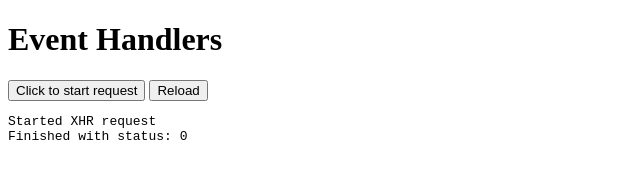
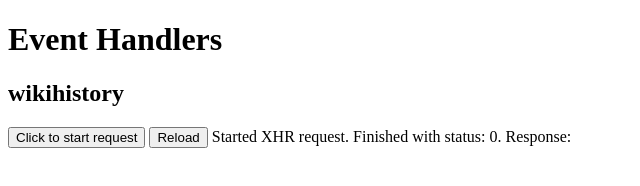
Before and after one commit to Daniel-Galvezcohort238/async-js-part1-Galvez, a plain HTML site: page index.html in a window 1280 px wide. Both pictures are taken after a click on the button "Click to start request". Shown: the whole page, without its empty margins (0-640 px from the left). Drawn offline with Linux system fonts and the light colour scheme; no server answers.

Commit message:
adding additional practice code

```diff
--- a/index.html
+++ b/index.html
@@ -11,8 +11,13 @@
   <body>
 
     <h1>Event Handlers</h1>
+    <h2>wikihistory</h2>
     <button id="xhr">Click to start request</button>
     <button id="reload">Reload</button>
+    <output id="output1"></output>
+    <br>
+
+
 
     <pre readonly class="event-log"></pre>
 
--- a/script.js
+++ b/script.js
@@ -1,16 +1,14 @@
 class EventHandlers {
     constructor() {
-        const log = document.querySelector(".event-log");
+        const output = document.getElementById('output1')
 
         document.querySelector("#xhr").addEventListener('click', () => {
-            log.textContent = '';
+            output.textContent = '';
 
             const xhr = new XMLHttpRequest();
 
-            console.log(xhr.addEventListener('loadend', () => {console.log('y/n')}))
-
             xhr.addEventListener('loadend', () => {
-                log.textContent = `${log.textContent}Finished with status: ${xhr.status}`;
+                output.textContent = `${output.textContent}Finished with status: ${xhr.status}. Response: ${xhr.response}`;
             });
 
             console.log(xhr.open);
@@ -21,11 +19,11 @@ class EventHandlers {
                 'https://raw.githubusercontent.com/mdn/content/main/files/en-us/_wikihistory.json',
             );
             xhr.send();
-            log.textContent = `${log.textContent}Started XHR request\n`;
+            output.textContent = `${output.textContent}Started XHR request.\n`;
         });
 
         document.querySelector('#reload').addEventListener('click', () => {
-            log.textContent = '';
+            output.textContent = '';
             document.location.reload();
         })
     }
```
